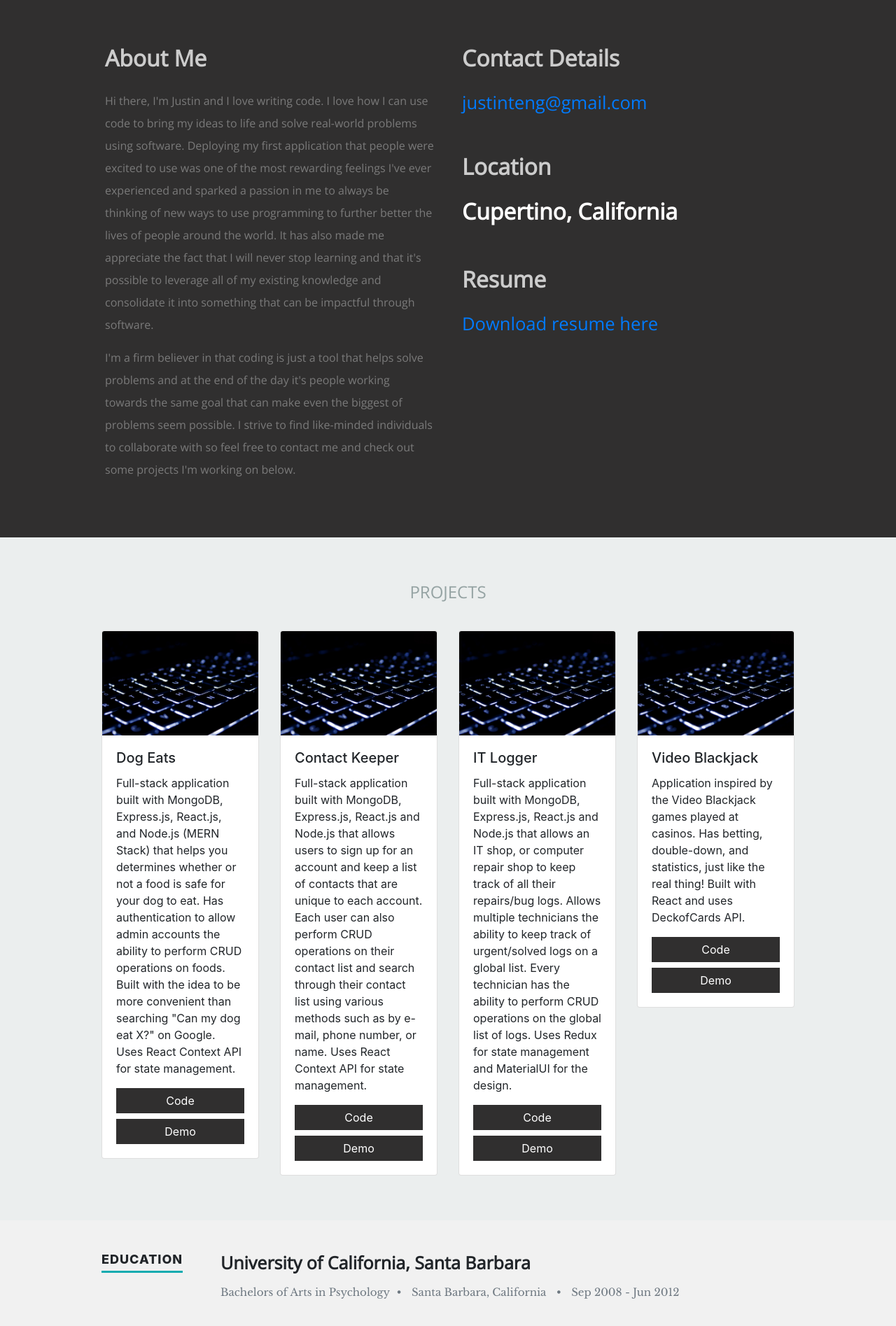
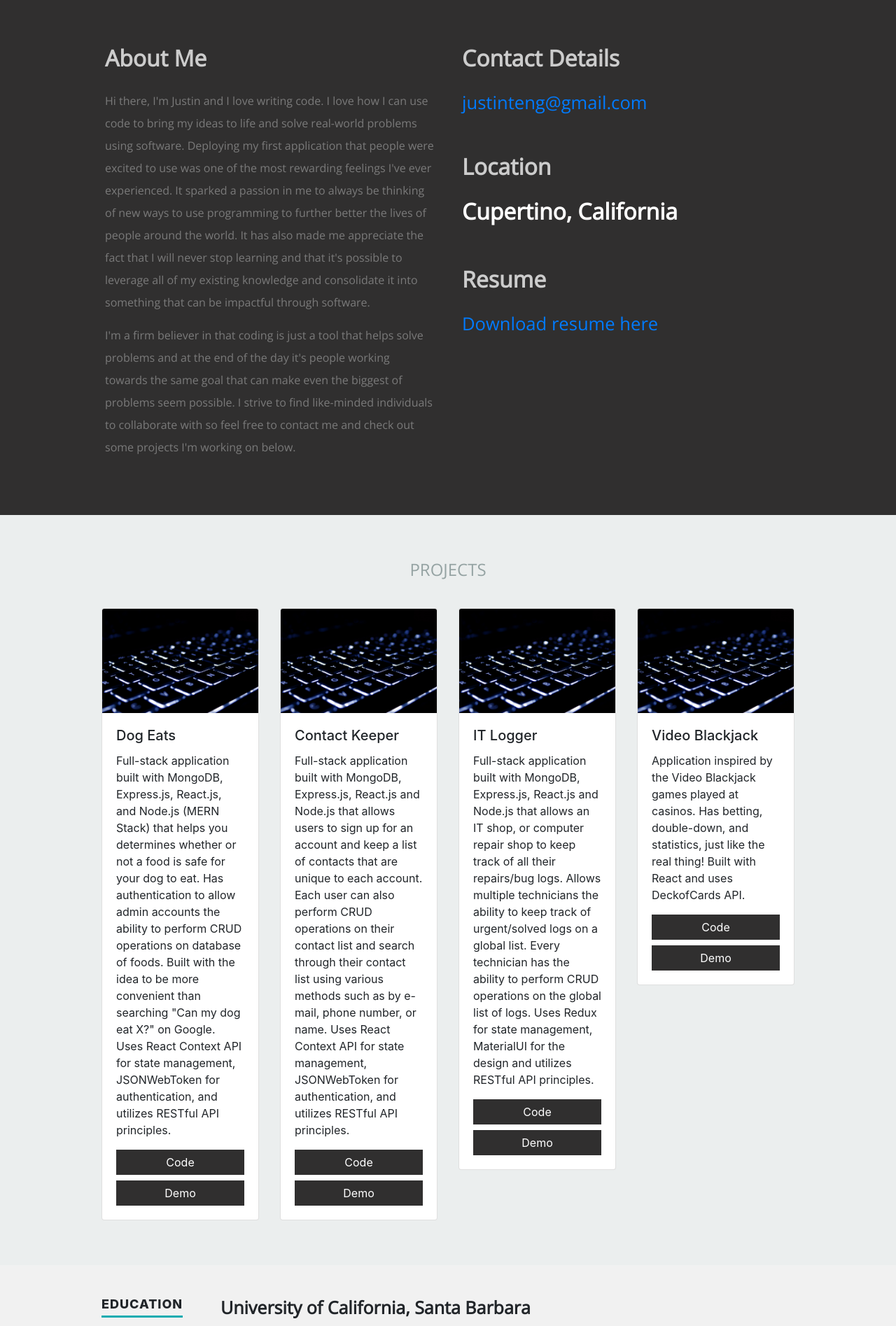
Before and after one commit to jteng1/mywebportfolio, a React (Create React App) app: page / in a window 1280 px wide. Shown: the part 1060-2955 px from the top of the page at 70% size. Built offline with nearby package versions, Linux system fonts and the light colour scheme.

Commit message:
made some text changes

```diff
--- a/src/components/About.js
+++ b/src/components/About.js
@@ -15,7 +15,7 @@ export default class About extends Component {
               code to bring my ideas to life and solve real-world problems using
               software. Deploying my first application that people were excited
               to use was one of the most rewarding feelings I've ever
-              experienced and sparked a passion in me to always be thinking of
+              experienced. It sparked a passion in me to always be thinking of
               new ways to use programming to further better the lives of people
               around the world. It has also made me appreciate the fact that I
               will never stop learning and that it's possible to leverage all of
--- a/src/components/Portfolio.js
+++ b/src/components/Portfolio.js
@@ -22,9 +22,11 @@ export default class Portfolio extends Component {
                   React.js, and Node.js (MERN Stack) that helps you determines
                   whether or not a food is safe for your dog to eat. Has
                   authentication to allow admin accounts the ability to perform
-                  CRUD operations on foods. Built with the idea to be more
-                  convenient than searching "Can my dog eat X?" on Google. Uses
-                  React Context API for state management.
+                  CRUD operations on database of foods. Built with the idea to
+                  be more convenient than searching "Can my dog eat X?" on
+                  Google. Uses React Context API for state management,
+                  JSONWebToken for authentication, and utilizes RESTful API
+                  principles.
                 </Card.Text>
                 <Button
                   href='https://github.com/nekasrofd/DogEats'
@@ -52,7 +54,8 @@ export default class Portfolio extends Component {
                   account. Each user can also perform CRUD operations on their
                   contact list and search through their contact list using
                   various methods such as by e-mail, phone number, or name. Uses
-                  React Context API for state management.
+                  React Context API for state management, JSONWebToken for
+                  authentication, and utilizes RESTful API principles.
                 </Card.Text>
                 <Button
                   href='https://github.com/nekasrofd/contact-keeper'
@@ -84,7 +87,8 @@ export default class Portfolio extends Component {
                   Allows multiple technicians the ability to keep track of
                   urgent/solved logs on a global list. Every technician has the
                   ability to perform CRUD operations on the global list of logs.
-                  Uses Redux for state management and MaterialUI for the design.
+                  Uses Redux for state management, MaterialUI for the design and
+                  utilizes RESTful API principles.
                 </Card.Text>
                 <Button
                   href='https://github.com/nekasrofd/it-logger'
--- a/src/components/Skills.js
+++ b/src/components/Skills.js
@@ -38,7 +38,7 @@ export default class Skills extends Component {
                 <p className='info'>
                   Experience working with both SQL and NoSQL databases. Mainly
                   utilizing MongoDB in current projects but also have experience
-                  in using MySQL and PostgreSQL.
+                  using MySQL and PostgreSQL.
                 </p>
               </Row>
             </Row>
```
